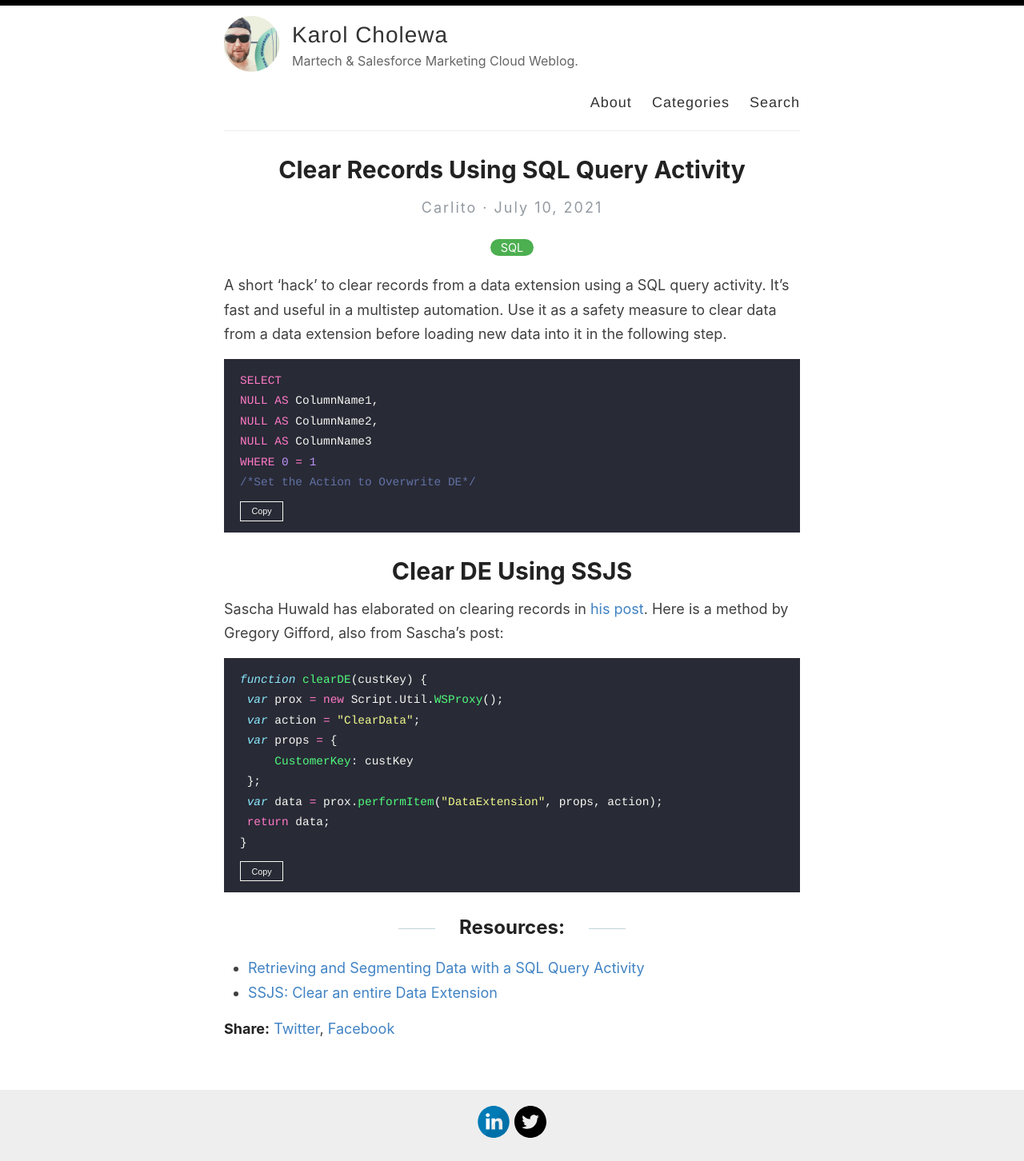
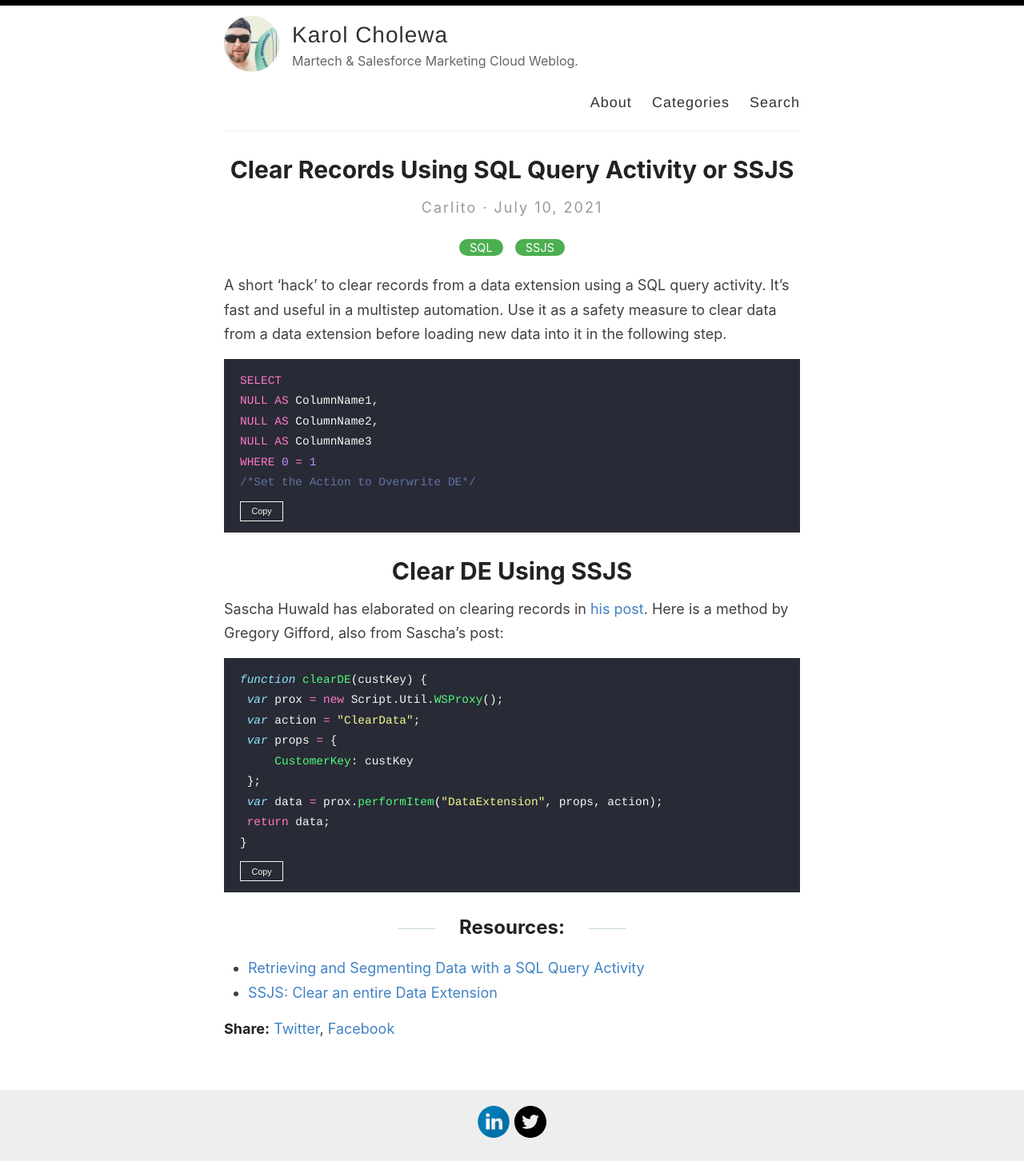
Before and after one commit to karolcholewa/blog, a Jekyll site: the page built from _posts/2021-07-10-clear-records-with-sql-ssjs.md, in a window 1280 px wide. Shown: the whole page at 80% size. Built offline with Jekyll 4.4.1, drawn with Linux system fonts in a browser that asks for light colours.

Commit message:
post updated

```diff
--- a/_posts/2021-07-10-clear-records-with-sql.md
+++ b/_posts/2021-07-10-clear-records-with-sql-ssjs.md
@@ -1,7 +1,7 @@
 ---
 layout: post
-title: "Clear Records Using SQL Query Activity"
-categories: [SQL]
+title: "Clear Records Using SQL Query Activity or SSJS"
+categories: [SQL, SSJS]
 ---
 
 A short 'hack' to clear records from a data extension using a SQL query activity. It's fast and useful in a multistep automation. Use it as a safety measure to clear data from a data extension before loading new data into it in the following step.
```
